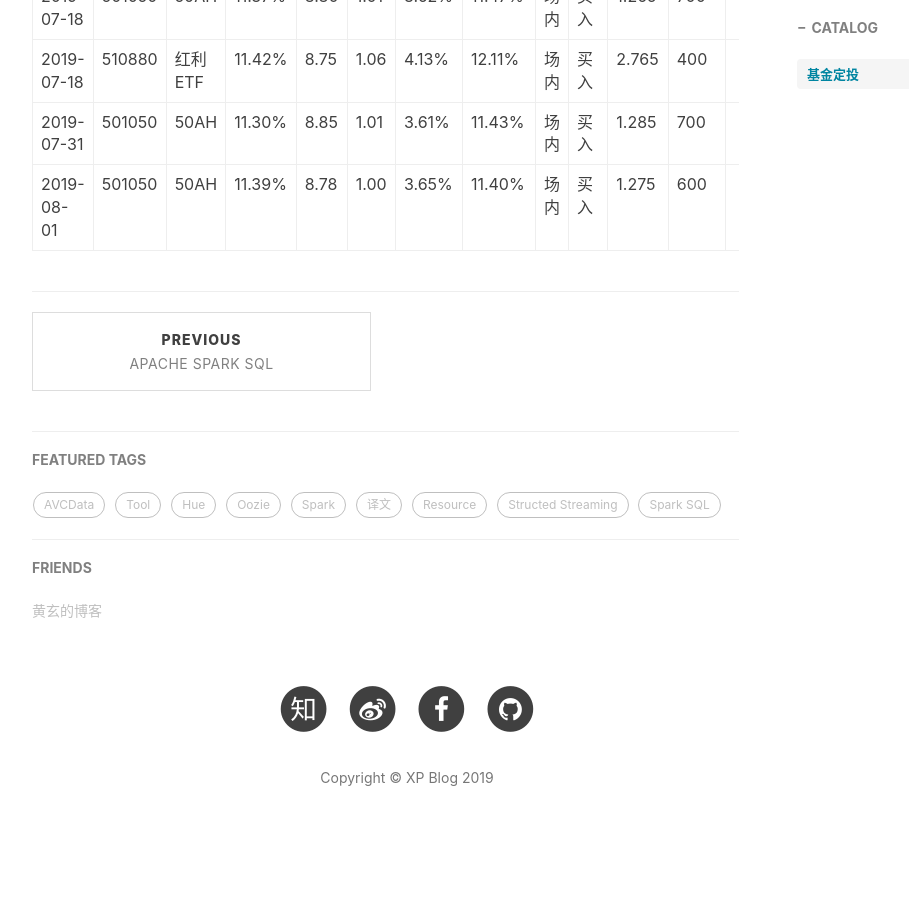
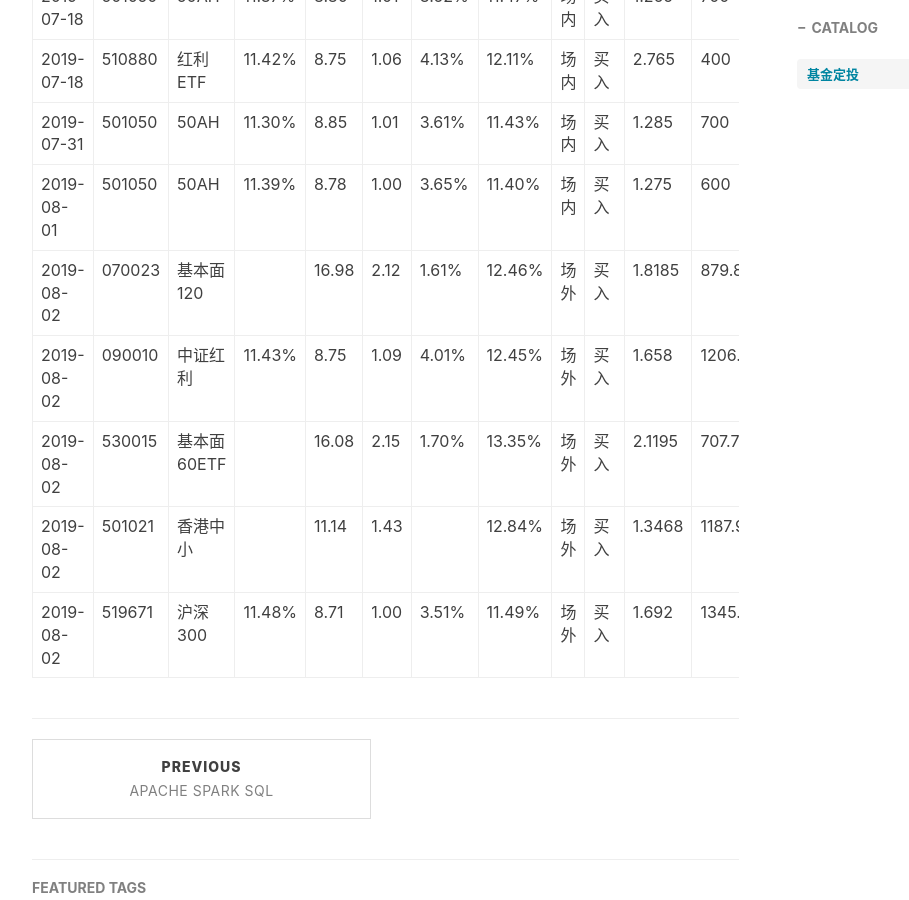
Before and after one commit to shoppingwang/shoppingwang.github.io, a Jekyll site: the page built from _posts/2019-07-02-investment-records.md, in a window 1280 px wide and 900 px high, scrolled down 1370 px. Shown: the whole window, without its empty margins (233-1142 px from the left). Built offline with Jekyll 4.4.1, drawn with Linux system fonts in a browser that asks for light colours; nearby versions of some CDN libraries; comment, search, counter and statistics services are not loaded.

Commit message:
Init investment records

```diff
--- a/_posts/2019-07-02-investment-records.md
+++ b/_posts/2019-07-02-investment-records.md
@@ -30,3 +30,8 @@ tags:
 | 2019-07-18 | 510880 | 红利ETF | 11.42% | 8.75 | 1.06 | 4.13% | 12.11% | 场内 | 买入 | 2.765 | 400 |  |
 | 2019-07-31 | 501050 | 50AH | 11.30% | 8.85 | 1.01 | 3.61% | 11.43% | 场内 | 买入 | 1.285 | 700 |  |
 | 2019-08-01 | 501050 | 50AH | 11.39% | 8.78 | 1.00 | 3.65% | 11.40% | 场内 | 买入 | 1.275 | 600 |  |
+| 2019-08-02 | 070023 | 基本面120 |  | 16.98 | 2.12 | 1.61% | 12.46% | 场外 | 买入 | 1.8185 | 879.86 |  |
+| 2019-08-02 | 090010 | 中证红利 | 11.43% | 8.75 | 1.09 | 4.01% | 12.45% | 场外 | 买入 | 1.658 | 1206.28 |  |
+| 2019-08-02 | 530015 |基本面60ETF |  | 16.08 | 2.15 | 1.70% | 13.35% | 场外 | 买入 | 2.1195 | 707.72 |  |
+| 2019-08-02 | 501021 | 香港中小 |  | 11.14 | 1.43 |  | 12.84% | 场外 | 买入 | 1.3468 | 1187.96 |  |
+| 2019-08-02 | 519671 | 沪深300 | 11.48% | 8.71 | 1.00 | 3.51% | 11.49% | 场外 | 买入 | 1.692 | 1345.71 |  |
```
